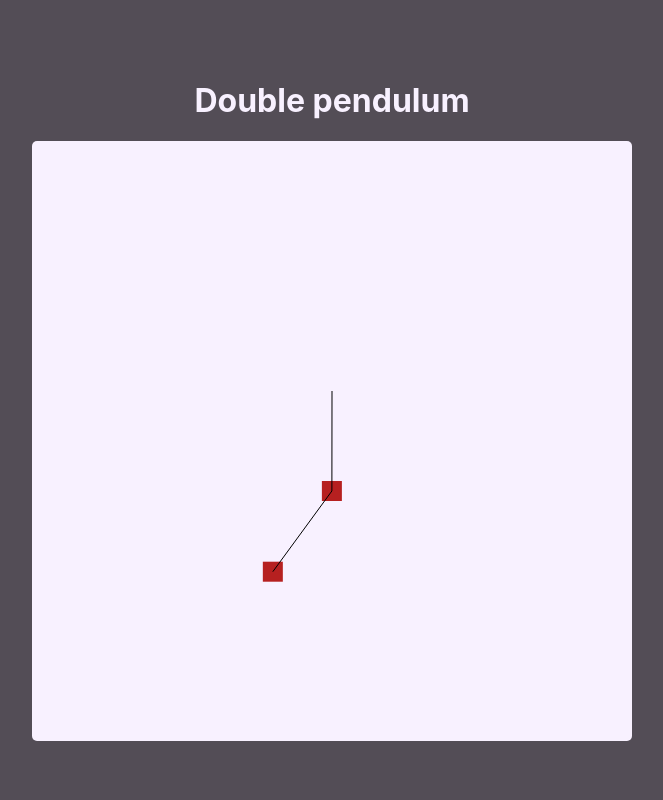
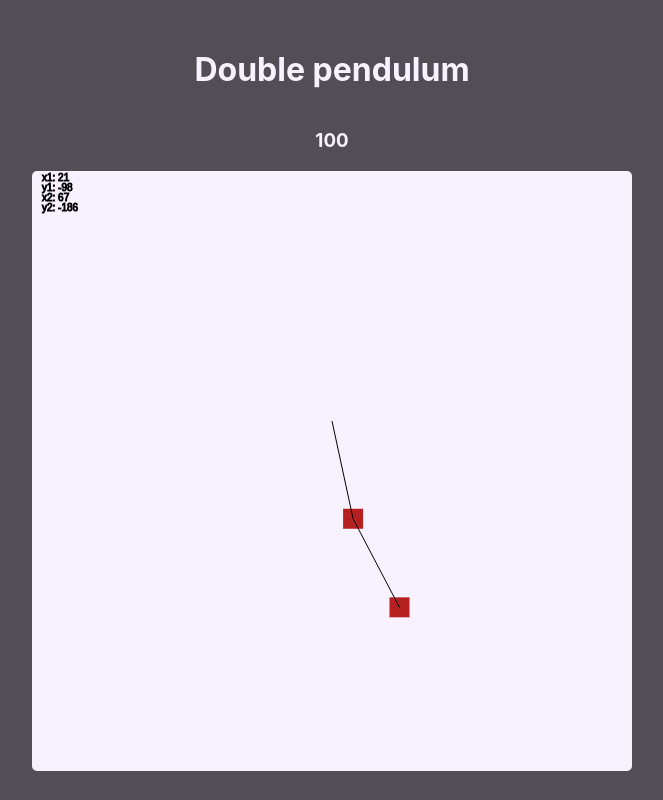
Before and after one commit to Avantiny/snake, a React (Create React App) app: page / in a window 1280 px wide. Shown: the whole page, without its empty margins (308-971 px from the left). Built offline with nearby package versions, Linux system fonts and the light colour scheme.

Commit message:
added coordinates and tried usestate

```diff
--- a/src/App.tsx
+++ b/src/App.tsx
@@ -1,34 +1,43 @@
 import './App.css'
 import Pendulum from './Pendulum'
-import React from 'react'
+import React, { useState } from 'react'
+import styled from 'styled-components'
+
+const Wrapper = styled.div`
+  background-color: #534d56;
+  color: #f8f1ff;
+  height: 100vh;
+  display: flex;
+  align-items: center;
+  justify-content: center;
+  flex-direction: column;
+`
 
 const App = () => {
-  let r1 = 100
+  let [r1, setr1] = useState(100)
+  // let r1 = 100
   let r2 = 100
   let m1 = 20
   let m2 = 20
-  let a1 = Math.PI / 2
-  let a2 = 1
+  let a1 = 3
+  let a2 = 2.5
   let x0 = 300
   let y0 = 250
   let a1_v = 0
   let a2_v = 0
   let g = 9.81 / 36
-
-  const draw = async (ctx: any, frameCount: number) => {
   let num1 = -g * (2 * m1 + m2) * Math.sin(a1)
   let num2 = -m2 * g * Math.sin(a1 - 2 * a2)
   let num3 = -2 * Math.sin(a1 - a2) * m2
   let num4 = a2_v * a2_v * r2 + a1_v * a1_v * r1 * Math.cos(a1 - a2)
   let den = r1 * (2 * m1 + m2 - m2 * Math.cos(2 * a1 - 2 * a2))
-    let a1_a = (num1 + num2 + num3 * num4) / den
-
-    num1 = 2 * Math.sin(a1 - a2)
-    num2 = a1_v * a1_v * r1 * (m1 + m2)
-    num3 = g * (m1 + m2) * Math.cos(a1)
-    num4 = a2_v * a2_v * r2 * m2 * Math.cos(a1 - a2)
-    den = r2 * (2 * m1 + m2 - m2 * Math.cos(2 * a1 - 2 * a2))
-    let a2_a = (num1 * (num2 + num3 + num4)) / den
+  let a1_a = 0
+  let num01 = 2 * Math.sin(a1 - a2)
+  let num02 = a1_v * a1_v * r1 * (m1 + m2)
+  let num03 = g * (m1 + m2) * Math.cos(a1)
+  let num04 = a2_v * a2_v * r2 * m2 * Math.cos(a1 - a2)
+  let den0 = r2 * (2 * m1 + m2 - m2 * Math.cos(2 * a1 - 2 * a2))
+  let a2_a = 0
   let x1 = r1 * Math.sin(a1) + x0
   let y1 = r1 * Math.cos(a1) + y0
   let x2 = x1 + r2 * Math.sin(a2)
@@ -37,11 +46,33 @@ const App = () => {
   let yc1 = y1 - m1 / 2
   let xc2 = x2 - m2 / 2
   let yc2 = y2 - m2 / 2
+
+  const draw = (ctx: any) => {
+    num1 = -g * (2 * m1 + m2) * Math.sin(a1)
+    num2 = -m2 * g * Math.sin(a1 - 2 * a2)
+    num3 = -2 * Math.sin(a1 - a2) * m2
+    num4 = a2_v * a2_v * r2 + a1_v * a1_v * r1 * Math.cos(a1 - a2)
+    den = r1 * (2 * m1 + m2 - m2 * Math.cos(2 * a1 - 2 * a2))
+    a1_a = (num1 + num2 + num3 * num4) / den
+    num01 = 2 * Math.sin(a1 - a2)
+    num02 = a1_v * a1_v * r1 * (m1 + m2)
+    num03 = g * (m1 + m2) * Math.cos(a1)
+    num04 = a2_v * a2_v * r2 * m2 * Math.cos(a1 - a2)
+    den0 = r2 * (2 * m1 + m2 - m2 * Math.cos(2 * a1 - 2 * a2))
+    a2_a = (num01 * (num02 + num03 + num04)) / den0
+    x1 = r1 * Math.sin(a1) + x0
+    y1 = r1 * Math.cos(a1) + y0
+    x2 = x1 + r2 * Math.sin(a2)
+    y2 = y1 + r2 * Math.cos(a2)
+    xc1 = x1 - m1 / 2
+    yc1 = y1 - m1 / 2
+    xc2 = x2 - m2 / 2
+    yc2 = y2 - m2 / 2
+
     ctx.clearRect(0, 0, ctx.canvas.width, ctx.canvas.height)
     ctx.fillStyle = '#b62020'
     ctx.beginPath()
-    // console.log(frameCount)
-    // console.log(a1_a)
+
     a1_v += a1_a
     a2_v += a2_a
     a1 += a1_v
@@ -52,16 +83,22 @@ const App = () => {
     ctx.fillRect(xc1, yc1, m1, m1)
     ctx.lineTo(x2, y2)
     ctx.fillRect(xc2, yc2, m2, m2)
+    ctx.lineTo(x2 - 1, y2 - 1)
+    ctx.lineTo(x2, y2)
+    ctx.strokeText(`x1: ${(x1 - x0).toFixed(0)}`, 10, 10)
+    ctx.strokeText(`y1: ${(-y1 + y0).toFixed(0)}`, 10, 20)
+    ctx.strokeText(`x2: ${(x2 - x0).toFixed(0)}`, 10, 30)
+    ctx.strokeText(`y2: ${(-y2 + y0).toFixed(0)}`, 10, 40)
     ctx.stroke()
-    ctx.closePath()
-    // ctx.beginPath()
-    // ctx.moveTo(300, 450)
-    // ctx.lineWidth = 2
-    // ctx.lineCap = 'round'
-    // ctx.lineTo(x2, y2)
-    // ctx.stroke()
   }
-  return <Pendulum draw={draw} />
+
+  return (
+    <Wrapper>
+      <h1>Double pendulum</h1>
+      <h3 onClick={() => setr1(r1 + 10)}>{r1}</h3>
+      <Pendulum draw={draw} />
+    </Wrapper>
+  )
 }
 
 export default App
--- a/src/Pendulum.tsx
+++ b/src/Pendulum.tsx
@@ -18,7 +18,7 @@ const Canvas = styled.canvas`
 `
 
 type CanvasCtx = CanvasRenderingContext2D | null | undefined
-type Props = { draw: (ctx: any, frameCount: number) => void }
+type Props = { draw: (ctx: any) => void }
 
 const Pendulum = (props: Props) => {
   const canvasRef = useRef<HTMLCanvasElement>(null)
@@ -31,7 +31,7 @@ const Pendulum = (props: Props) => {
 
     const render = () => {
       frameCount++
-      props.draw(ctx, frameCount)
+      props.draw(ctx)
       animationFrameId = window.requestAnimationFrame(render)
     }
     render()
@@ -41,21 +41,7 @@ const Pendulum = (props: Props) => {
     }
   }, [props.draw])
 
-  let r1 = 100
-  let r2 = 100
-  let m1 = 10
-  let m2 = 10
-  let a1 = 0
-  let a2 = 0
-  let x1 = r1 * Math.sin(a1)
-  let y1 = r1 * Math.cos(a1)
-
-  return (
-    <Wrapper>
-      <h1>Double pendulum</h1>
-      <Canvas ref={canvasRef} width='600' height='600'></Canvas>
-    </Wrapper>
-  )
+  return <Canvas ref={canvasRef} width='600' height='600' />
 }
 
 export default Pendulum
```
Lines whose indentation alone changed are shown as unchanged.
